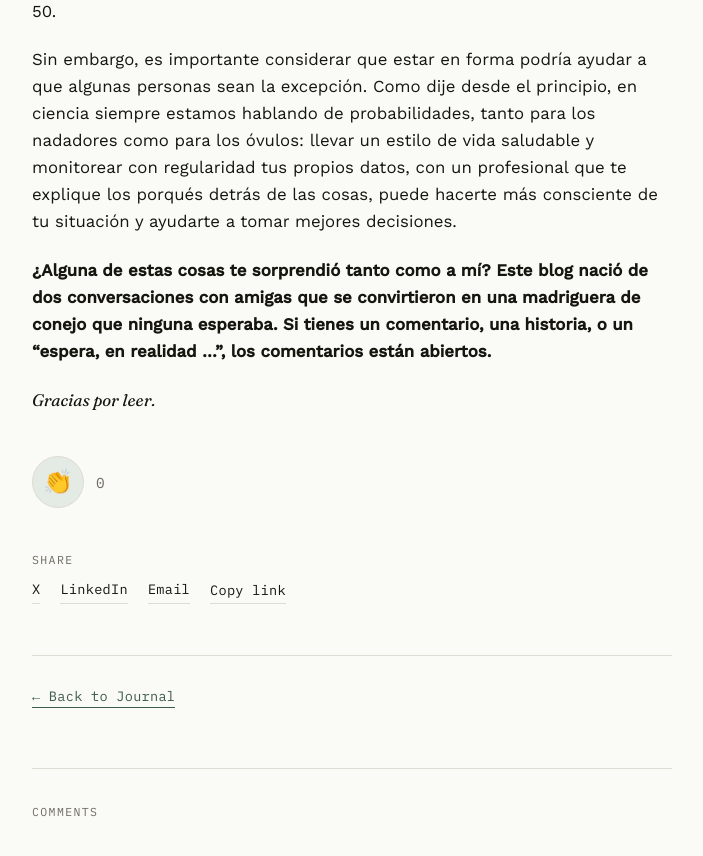
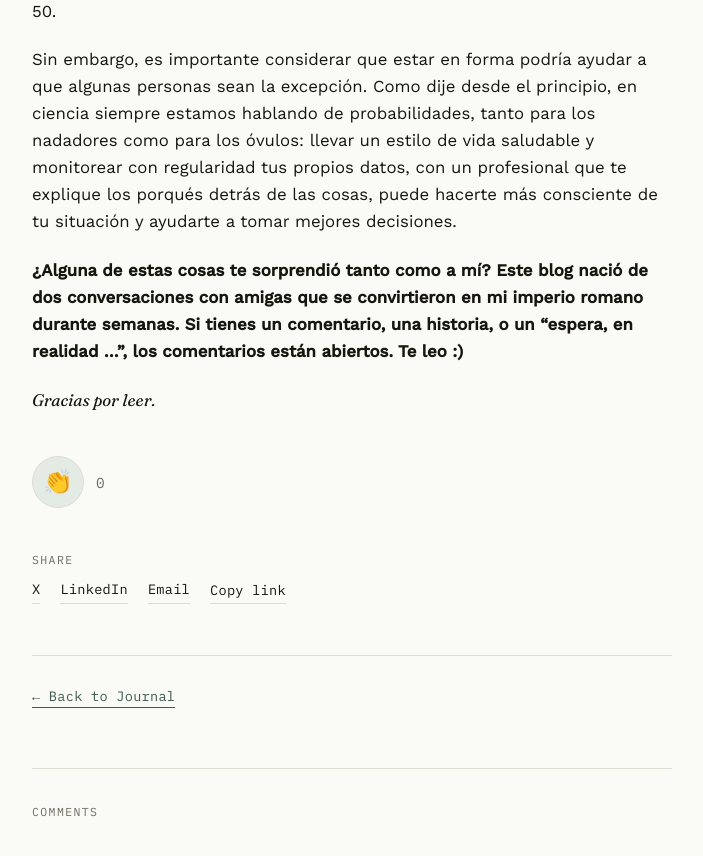
Before and after one commit to AnaAquiles/AnaAquiles.github.io, a Jekyll site: the page built from _posts/2026-08-16-fertility-esp.md, in a window 1280 px wide and 900 px high, scrolled down 4090 px. Shown: the top 856 px of the window, without its empty margins (288-991 px from the left). Built offline with Jekyll 4.4.1, drawn with Linux system fonts in a browser that asks for light colours; comment, search, counter and statistics services are not loaded.

Commit message:
some editions post

```diff
--- a/_posts/2026-08-16-fertility-esp.md
+++ b/_posts/2026-08-16-fertility-esp.md
@@ -35,6 +35,6 @@ Desafortunadamente, los datos de los hombres de distintas partes del mundo no se
 
 Sin embargo, es importante considerar que estar en forma podría ayudar a que algunas personas sean la excepción. Como dije desde el principio, en ciencia siempre estamos hablando de probabilidades, tanto para los nadadores como para los óvulos: llevar un estilo de vida saludable y monitorear con regularidad tus propios datos, con un profesional que te explique los porqués detrás de las cosas, puede hacerte más consciente de tu situación y ayudarte a tomar mejores decisiones.
 
-#### ¿Alguna de estas cosas te sorprendió tanto como a mí? Este blog nació de dos conversaciones con amigas que se convirtieron en una madriguera de conejo que ninguna esperaba. Si tienes un comentario, una historia, o un "espera, en realidad ...", los comentarios están abiertos.
+#### ¿Alguna de estas cosas te sorprendió tanto como a mí? Este blog nació de dos conversaciones con amigas que se convirtieron en mi imperio romano durante semanas. Si tienes un comentario, una historia, o un "espera, en realidad ...", los comentarios están abiertos. Te leo :)
 
 *Gracias por leer.*
```
Also changed, not shown: _posts/2026-08-16-fertility.md (+1 -1 lines).
